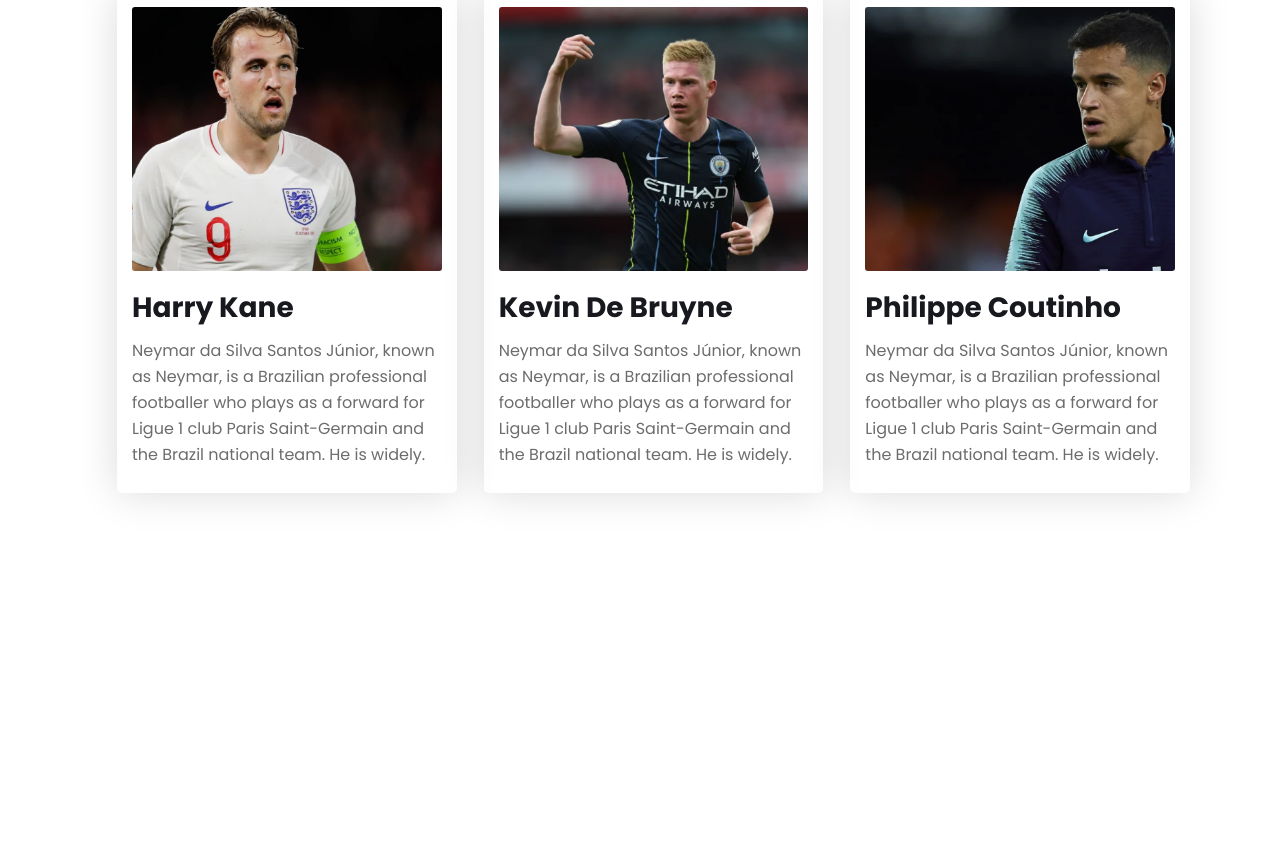
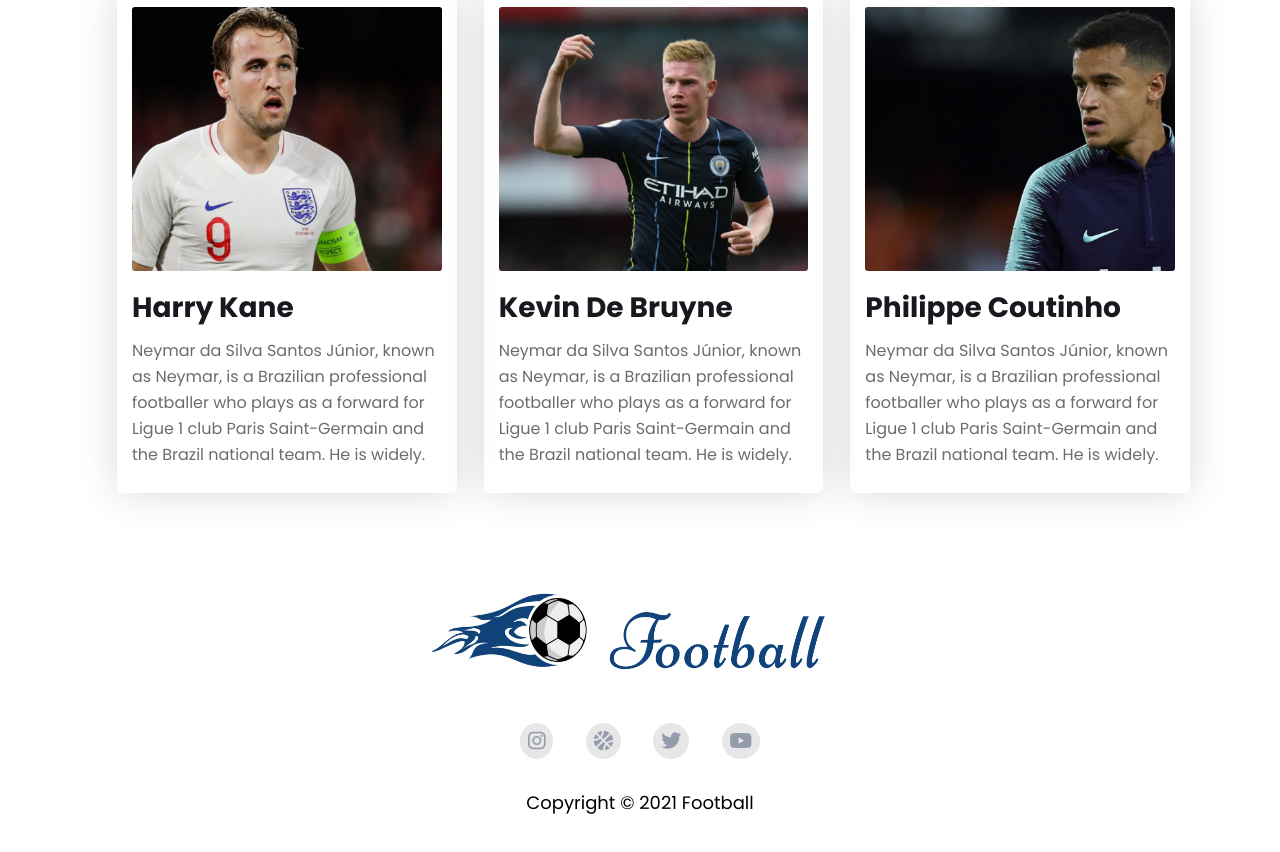
Before and after one commit to nahidthenh/football-pha2, a plain HTML site: page index.html in a window 1280 px wide. Shown: the part 2310-3162 px from the top of the page. Before the commit the page ends 2846 px from the top, so only its background shows below. Drawn offline with Linux system fonts and the light colour scheme.

Commit message:
Footer area added

```diff
--- a/index.html
+++ b/index.html
@@ -176,7 +176,17 @@
     -------------------->
     <section class="footer-wrap">
         <footer class="footer-area">
+            <div class="footer-logo">
+                <img src="img/Logo.png" alt="Logo">
+            </div>
+            <div class="footer-social-icon">
 
+                <a target="_blank" href="https://www.instagram.com/nahidthenh"><i class="fab fa-instagram"></i></a>
+                <a target="_blank" href="https://dribbble.com/nahidthenh"><i class="fas fa-basketball-ball"></i></a>
+                <a target="_blank" href="https://twitter.com/NahidHa02408411"><i class="fab fa-twitter"></i></a>
+                <a target="_blank" href="https://youtube.com/ndevs"><i class="fab fa-youtube"></i></a>
+            </div>
+            <p class="copy-right">Copyright &copy; 2021 Football</p>
         </footer>
     </section>
     <!-------------------
--- a/style.css
+++ b/style.css
@@ -101,3 +101,43 @@ body{
 	font-size: 16px;
 	line-height: 26px;
 }
+
+
+
+
+
+
+
+
+/* Footer area  */
+.footer-wrap {
+	text-align: center;
+	padding: 50px 0px;
+}
+.footer-logo {
+	margin-right: 30px;
+}
+.footer-logo img {
+	width: 400px;
+	height: 110px;
+}
+.footer-social-icon {
+	padding: 20px 0px;
+}
+.footer-social-icon a {
+    text-decoration: none;
+}
+.footer-social-icon a i {
+	margin: 0px 14px;
+	font-size: 20px;
+	color: #969BAB;
+    background: #E7E7E8;
+	padding: 8px;
+	border-radius: 50%;
+	text-align: center;
+}
+.copy-right {
+	font-size: 18px;
+	color: #000;
+	margin-top: 10px;
+}
```
